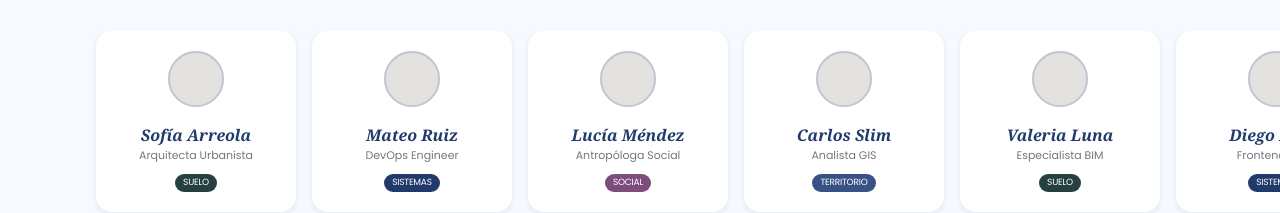
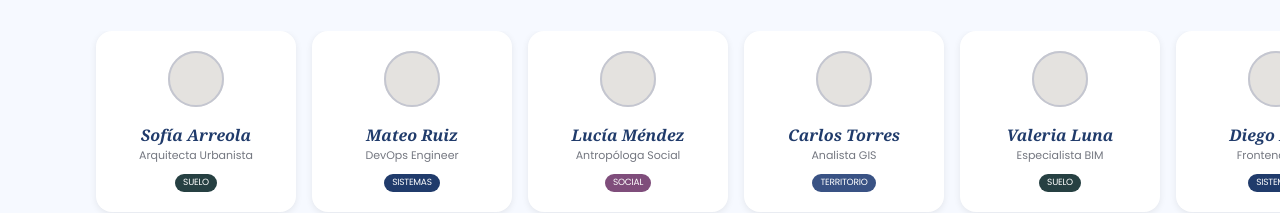
Before and after one commit to CentroFuturoCiudades/circulo_vivo_web, a Next.js app: page /equipo in a window 1280 px wide. Shown: the part 2020-2233 px from the top of the page. Built offline with nearby package versions, Linux system fonts and the light colour scheme.

Commit message:
feat: add team members data and integrate into EquipoPage

```diff
--- /dev/null
+++ b/src/app/equipo/data.ts
@@ -0,0 +1,34 @@
+import type { Directivo } from "@/components/organisms/DirectivosSection";
+import type { MiembroTecnico } from "@/components/organisms/EquipoTecnicoSection";
+
+export const DIRECTIVOS: Directivo[] = [
+  {
+    name: "Dra. Elena Rivas",
+    role: "DIRECTORA DE PROYECTO",
+    description:
+      "Especialista en sistemas complejos y salud comunitaria por MIT. Lidera la visión estratégica y la integración metodológica.",
+  },
+  {
+    name: "Dr. Jorge Valdés",
+    role: "LÍDER DE DATOS",
+    description:
+      "Analista cuantitativo con enfoque en modelos predictivos de impacto. Coordina la infraestructura tecnológica y datos urbanos.",
+  },
+];
+
+export const EQUIPO_TECNICO: MiembroTecnico[] = [
+  { name: "Sofía Arreola", role: "Arquitecta Urbanista", tag: "SUELO"      },
+  { name: "Mateo Ruiz",    role: "DevOps Engineer",      tag: "SISTEMAS"   },
+  { name: "Lucía Méndez",  role: "Antropóloga Social",   tag: "SOCIAL"     },
+  { name: "Carlos Torres", role: "Analista GIS",         tag: "TERRITORIO" },
+  { name: "Valeria Luna",  role: "Especialista BIM",     tag: "SUELO"      },
+  { name: "Diego Ferré",   role: "Frontend Lead",        tag: "SISTEMAS"   },
+  { name: "Ana Paula",     role: "Mediadora Com.",        tag: "SOCIAL"     },
+  { name: "Raúl G.",       role: "Ecólogo Urbano",       tag: "TERRITORIO" },
+  { name: "Inés Vega",     role: "Ciencia de Datos",     tag: "SISTEMAS"   },
+  { name: "Hugo Boss",     role: "Legal Project Mgr",    tag: "SOCIAL"     },
+  { name: "Marta Díaz",    role: "Planificadora",        tag: "SUELO"      },
+  { name: "Kevin M.",      role: "QA Tester",            tag: "SISTEMAS"   },
+  { name: "Julia Sol",     role: "Diseño Visual",        tag: "SOCIAL"     },
+  { name: "Esteban Q.",    role: "Hidrólogo",            tag: "TERRITORIO" },
+];
--- a/src/app/equipo/page.tsx
+++ b/src/app/equipo/page.tsx
@@ -10,6 +10,7 @@ import { IniciativasEnCursoSection }     from "@/components/organisms/Iniciativa
 import { ProductosInvestigacionSection } from "@/components/organisms/ProductosInvestigacionSection";
 import { ColaboraCTASection }            from "@/components/organisms/ColaboraCTASection";
 import pattern                           from "@/assets/pattern/pattern.svg";
+import { DIRECTIVOS, EQUIPO_TECNICO }    from "./data";
 
 export default function EquipoPage() {
   return (
@@ -26,8 +27,8 @@ export default function EquipoPage() {
           className="absolute top-0 left-0 h-3/4 w-auto pointer-events-none select-none"
           style={{ zIndex: -1, opacity: 0.12 }}
         />
-        <DirectivosSection />
-        <EquipoTecnicoSection />
+        <DirectivosSection directivos={DIRECTIVOS} />
+        <EquipoTecnicoSection members={EQUIPO_TECNICO} />
         <ColaboracionesSection />
       </div>
 
```
